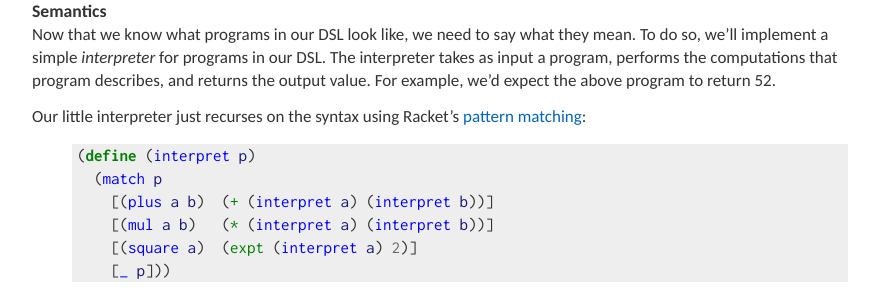
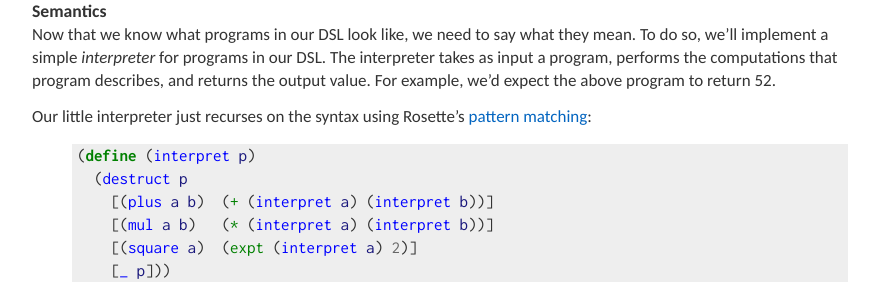
Before and after one commit to jamesbornholt/homepage, a Jekyll site: the page built from _posts/2018-07-10-building-synthesizer.md, in a window 1280 px wide and 900 px high, scrolled down 2401 px. Shown: the part 151-442 px from the top of the window, without its empty margins (200-1079 px from the left). Built offline with Jekyll 4.4.1, drawn with Linux system fonts in a browser that asks for light colours.

Commit message:
destruct

```diff
--- a/_posts/2018-07-10-building-synthesizer.md
+++ b/_posts/2018-07-10-building-synthesizer.md
@@ -110,11 +110,11 @@ for the expressions we're interested in.
 #### Semantics
 Now that we know what programs in our DSL look like, we need to say what they mean. To do so, we'll implement a simple *interpreter* for programs in our DSL. The interpreter takes as input a program, performs the computations that program describes, and returns the output value. For example, we'd expect the above program to return 52.
 
-Our little interpreter just recurses on the syntax using Racket's [pattern matching][pattern]:
+Our little interpreter just recurses on the syntax using Rosette's [pattern matching][pattern]:
 
 {% highlight racket %}
 (define (interpret p)
-  (match p
+  (destruct p
     [(plus a b)  (+ (interpret a) (interpret b))]
     [(mul a b)   (* (interpret a) (interpret b))]
     [(square a)  (expt (interpret a) 2)]
@@ -378,7 +378,7 @@ but it's still early in the quest to make automated reasoning accessible to ever
 [bagpipe]: http://bagpipe.uwplse.org/bagpipe/
 [rulesynth]: http://homes.cs.washington.edu/~emina/pubs/rulesynth.its16.pdf
 [structures]: https://docs.racket-lang.org/guide/define-struct.html#%28part._.Simple_.Structure_.Types__struct%29
-[pattern]: https://docs.racket-lang.org/guide/match.html
+[pattern]: https://docs.racket-lang.org/rosette-guide/sec_utility-libs.html?q=destruct#%28form._%28%28lib._rosette%2Flib%2Fdestruct..rkt%29._destruct%29%29
 [rosetteessentials]: http://emina.github.io/rosette/rosette-guide/ch_essentials.html
 [adrian]: https://cs.cornell.edu/~asampson/
 [adrianintro]: https://www.cs.cornell.edu/~asampson/blog/minisynth.html
```
